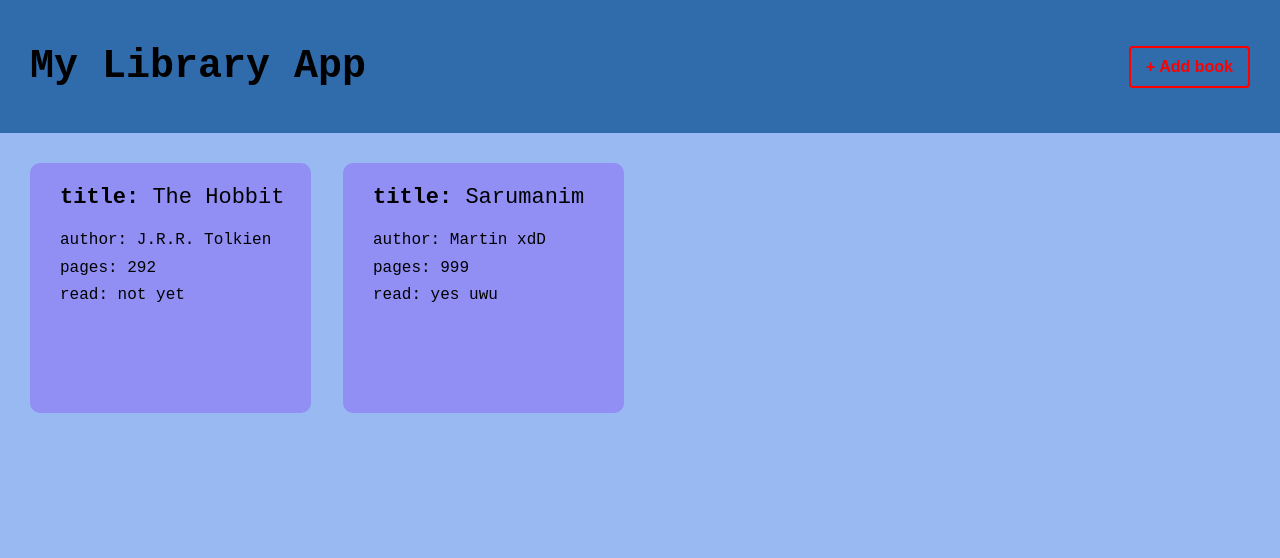
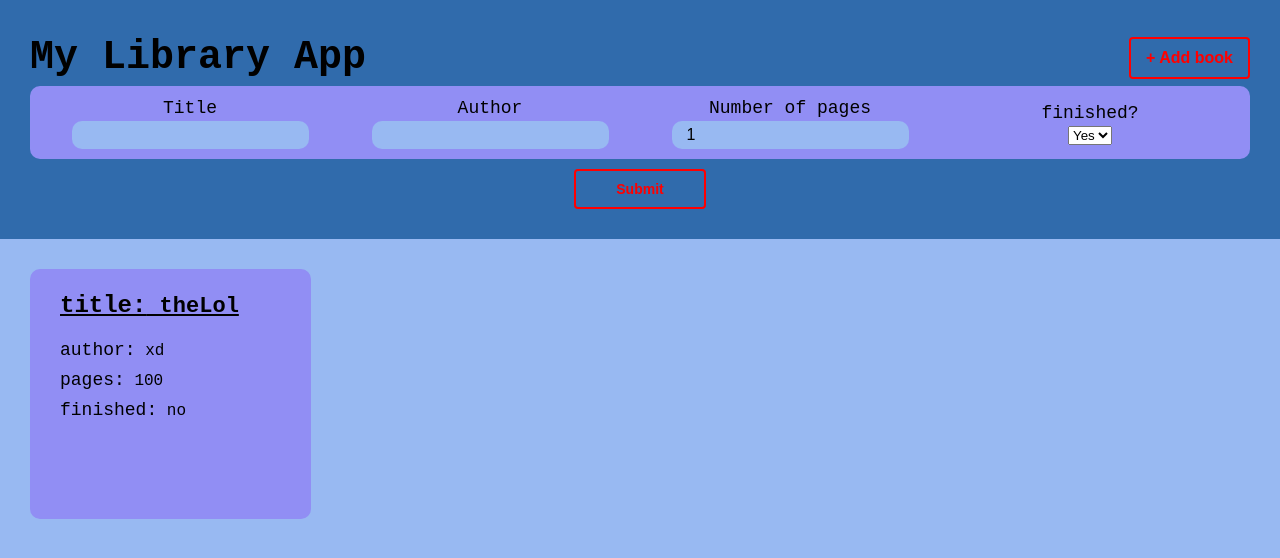
Before and after one commit to MiloBlackstar/library, a plain HTML site: page index.html in a window 1280 px wide. Both pictures are taken after a click on the button "+ Add book". Drawn offline with Linux system fonts and the light colour scheme.

Commit message:
Create submit form for app

```diff
--- a/CSS-files/layout.css
+++ b/CSS-files/layout.css
@@ -10,15 +10,20 @@
   background-color: #306BAC;
   width: 100%;
   height: 100%;
-  display: flex;
+  display: grid;
   align-items: center;
-  justify-content: space-between;
+  grid-template-columns: 1fr 1fr;
   padding: 30px;
 }
 
 .navbar p {
   font-size: 4rem;
   font-weight: bold;
+}
+
+.navbar .button-div {
+  display: flex;
+  justify-content: end;
 }
 
 .navbar button {
@@ -41,15 +46,51 @@
   opacity: 0.8;
 }
 
-.grid-layout .content-space {
+.add-book-form {
+  display: none;
+  text-align: center;
+  grid-column: 1/3;
+}
+
+legend {
+  display: grid;
+  grid-template-columns: 1fr 1fr 1fr 1fr;
+  align-items: center;
+  background-color: #918EF4;
+  padding: 10px;
+  border-radius: 10px;
+  overflow: auto;
+}
+
+label {
+  display: block;
+  font-size: 1.8rem;
+}
+
+input {
+  padding: 5px 15px;
+  margin: 0px 10px;
+  border-radius: 10px;
+  border: none;
+  font-size: 1.6rem;
   background-color: #98B9F2;
-  padding: 30px;
+}
+
+input:focus {
+  outline-style: none;
+}
+
+form .submit-button {
+  font-size: 1.4rem;
+  margin-top: 10px;
+  padding: 10px 40px;
 }
 
 /* Content Section */
 
 .grid-layout .content-space {
   display: grid;
+  background-color: #98B9F2;
   padding: 30px;
   grid-template-columns: 1fr 1fr 1fr 1fr;
   grid-auto-rows: 250px;
@@ -63,17 +104,22 @@
   overflow: auto;
 }
 
-.title span {
-  font-size: 2.2rem;
-  font-weight: bold;
+.book .title span {
+  font-size: 2.4rem;
 }
 
 .book .title {
   font-size: 2.2rem;
+  font-weight: bold;
   margin-bottom: 15px;
+  text-decoration: underline;
 }
 
-.book .author, .pages, .read {
+.book .author span, .pages span, .finished span {
+  font-size: 1.8rem;
+}
+
+.book .author, .pages, .finished {
   font-size: 1.6rem;
   margin-bottom: 5px;
 }
--- a/index.html
+++ b/index.html
@@ -14,7 +14,35 @@
   <div class="grid-layout">
     <div class="navbar">
       <p>My Library App</p>
-      <button>+ Add book</button>
+      <div class="button-div">
+        <button class="add-book">+ Add book</button>
+      </div>
+      <div class="add-book-form">
+        <form class="book-form">
+          <legend>
+            <div>
+              <label for="title">Title</label>
+              <input type="text" name="title" id="title" required>
+            </div>
+            <div>
+              <label for="author">Author</label>
+              <input type="text" name="author" id="author" required>
+            </div>
+            <div>
+              <label for="pages">Number of pages</label>
+              <input type="number" name="pages" id="pages" min="1" value="1" required>
+            </div>
+            <div>
+              <label for="finished">finished?</label>
+              <select name="finished" id="finished">
+                <option value="Yes">Yes</option>
+                <option value="No">No</option>
+              </select>
+            </div>
+          </legend>
+          <button class="submit-button" type="Submit">Submit</button>
+        </form>
+      </div>
     </div>
     <div class="content-space">
 
--- a/script.js
+++ b/script.js
@@ -1,32 +1,35 @@
 const bookSpace = document.querySelector('.content-space');
 
+const addBookBtn = document.querySelector('.add-book');
 
-const theHobbit = {
-  title: 'The Hobbit',
-  author: 'J.R.R. Tolkien',
-  pages: 292,
-  read: 'not yet',
+const showForm = document.querySelector('.add-book-form');
+
+const myForm = document.querySelector('.book-form');
+
+const theLol = {
+  title: 'theLol',
+  author: 'xd',
+  pages: 100,
+  finished: 'no',
 }
 
-const xdBook = {
-  title: 'Sarumanim',
-  author: 'Martin xdD',
-  pages: 999,
-  read: 'yes uwu',
-}
-let myLibrary = [theHobbit, xdBook];
+let myLibrary = [theLol];
+/* ------------------------------------------- */
 
-function Book(title, author, pages, read) {
+//function that create object book
+function Book(title, author, pages, finished) {
   this.title = title;
   this.author = author;
   this.pages = pages;
-  this.read = read;
+  this.finished = finished;
 }
 
+//function that push object created by Book function to myLibrary array
 function addBookToLibrary(bookObject) {
   myLibrary.push(bookObject);
 }
 
+//Function that loops through myLibrary array and create place for every record on page
 function myLibraryLoop(arrayOfBooks) {
   for (let i = 0; i < arrayOfBooks.length; i++) {
     const book = document.createElement('div');
@@ -38,4 +41,29 @@ function myLibraryLoop(arrayOfBooks) {
   }
 }
 
+/* ------------------------------------------- */
+
+addBookBtn.addEventListener('click', function e() {
+  showForm.style = 'display: block;';
+});
+
+myForm.addEventListener('submit', function(event) {
+  event.preventDefault();
+
+  const formData = new FormData(myForm);
+
+  const title = formData.get('title');
+  const author = formData.get('author');
+  const pages = formData.get('pages');
+  const finished = formData.get('finished');
+
+  const newBook = new Book(title, author, pages, finished);
+
+  addBookToLibrary(newBook);
+
+  bookSpace.innerHTML = '';
+
+  myLibraryLoop(myLibrary);
+})
+
 myLibraryLoop(myLibrary);
```
